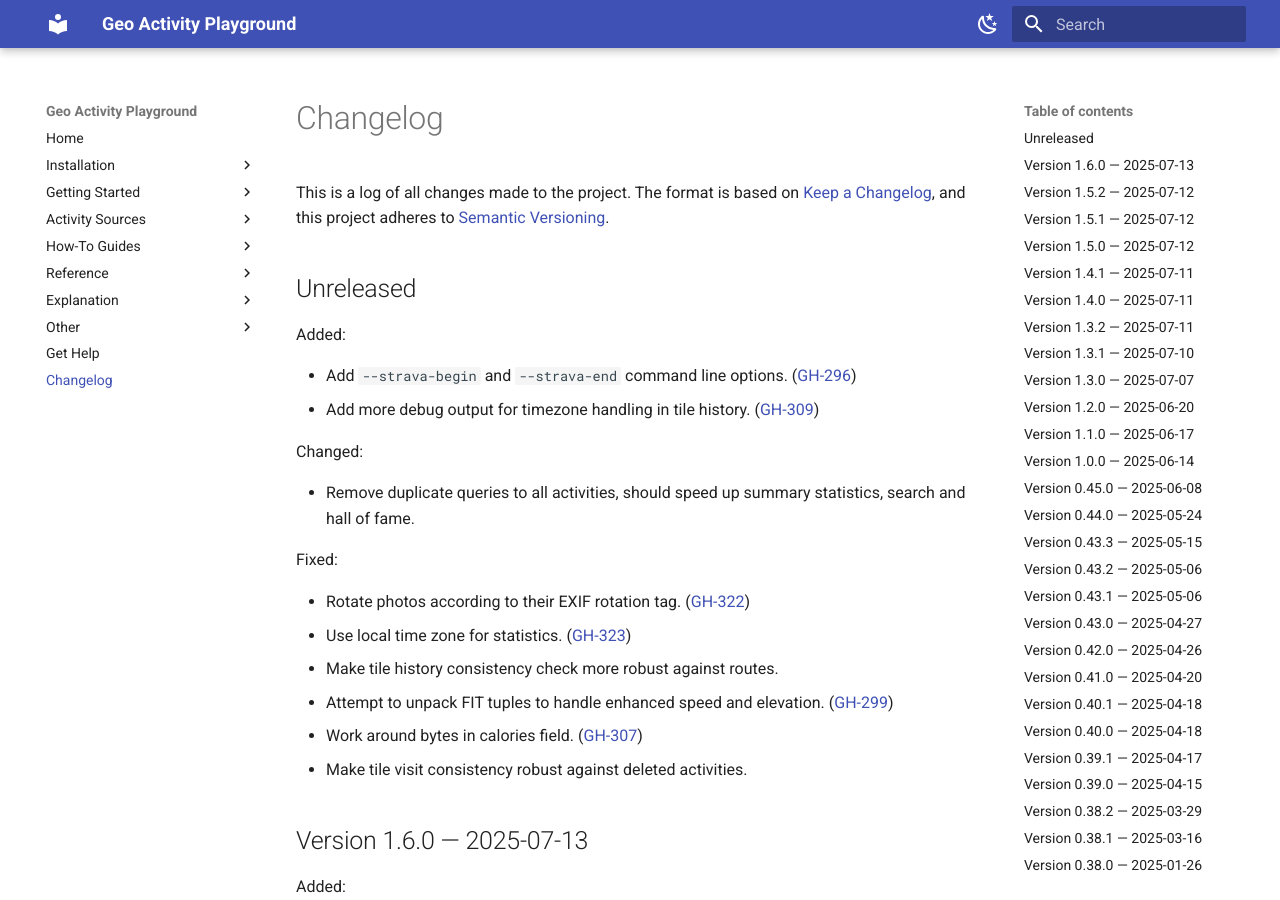
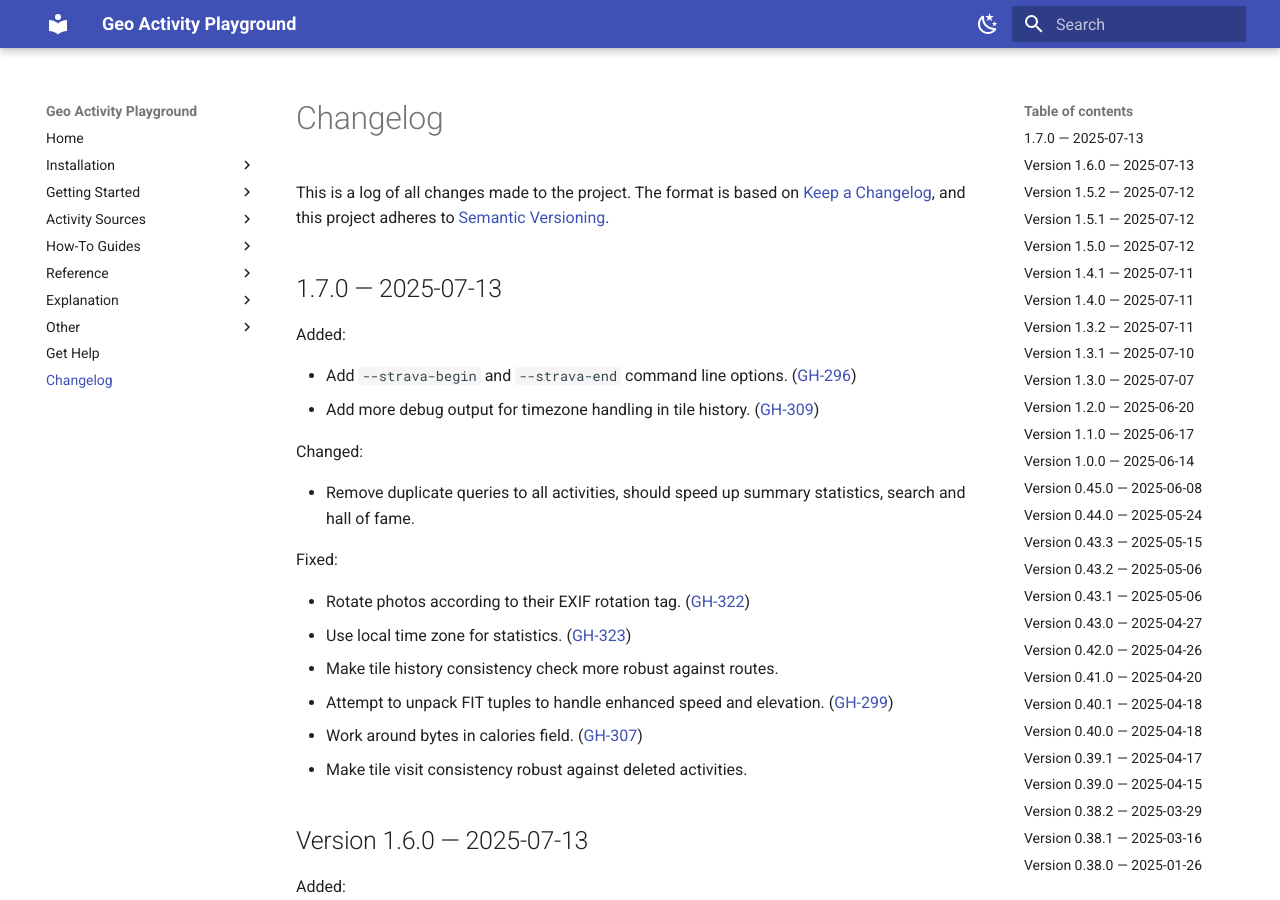
Before and after one commit to martin-ueding/geo-activity-playground, an MkDocs documentation site: the page built from docs/changelog.md, in a window 1280 px wide and 900 px high. Built offline with MkDocs 1.6.1 and Material for MkDocs 9.7.7, drawn with Linux system fonts in a browser that asks for light colours.

Commit message:
Bump version to 1.7.0

```diff
--- a/docs/changelog.md
+++ b/docs/changelog.md
@@ -15,7 +15,7 @@ Types of changes
 ([GH-000](https://github.com/martin-ueding/geo-activity-playground/issues/000))
 -->
 
-## Unreleased
+## 1.7.0 — 2025-07-13
 
 Added:
 
--- a/pyproject.toml
+++ b/pyproject.toml
@@ -1,6 +1,6 @@
 [tool.poetry]
 name = "geo-activity-playground"
-version = "1.6.0"
+version = "1.7.0"
 description = "Analysis of geo data activities like rides, runs or hikes."
 authors = ["Martin Ueding <mu@martin-ueding.de>"]
 license = "MIT"
```
Also changed, not shown: 1 other file.
